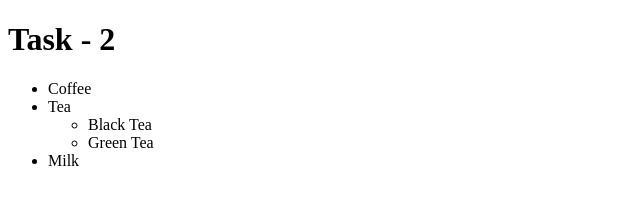
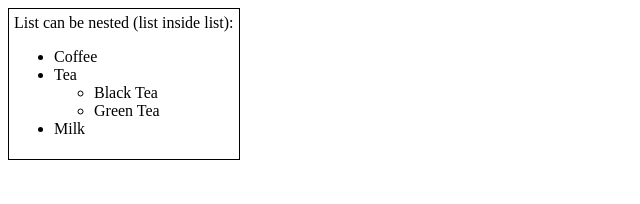
Before and after one commit to HarshSangrulkar/Ehnus-MERN-Tasks, a plain HTML site: page Task2.html in a window 1280 px wide. Shown: the whole page, without its empty margins (0-640 px from the left). Drawn offline with Linux system fonts and the light colour scheme.

Commit message:
Update Task2.html

```diff
--- a/Task2.html
+++ b/Task2.html
@@ -4,17 +4,22 @@
     <meta charset="UTF-8">
     <meta name="viewport" content="width=device-width, initial-scale=1.0">
     <title>Task 2</title>
+
 </head>
 <body>
-    <h1>Task - 2</h1>
+    <div class="container" style="border: 1px solid black; display: inline-block; padding: 5px;">
+        List can be nested (list inside list):
         <ul type="disc">
             <li>Coffee</li>
-        <li>Tea</li>
+            <li>Tea
                 <ul type="circle">
                     <li>Black Tea</li>
                     <li>Green Tea</li>
                 </ul>
+            </li>
             <li>Milk</li>
         </ul>
+    </div>
+
 </body>
 </html>
```
Lines whose indentation alone changed are shown as unchanged.
